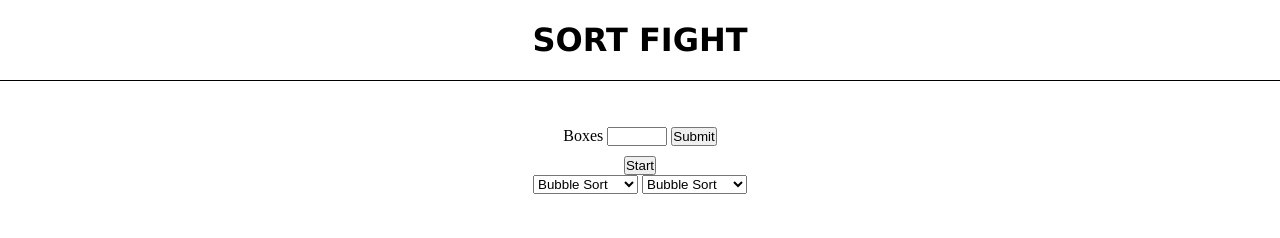
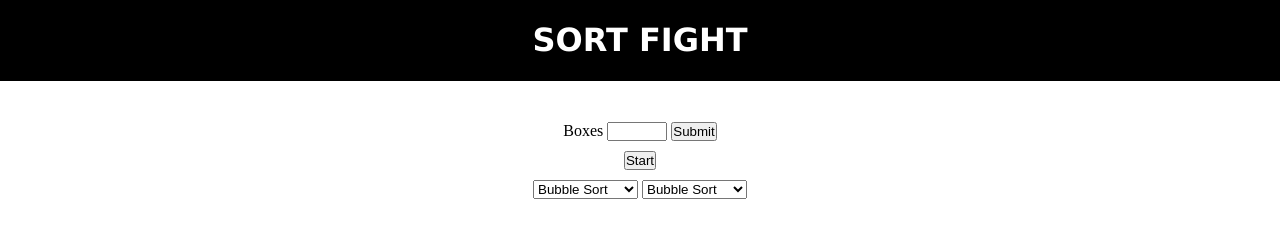
Before and after one commit to Meet-forever/Sort-fight, a plain HTML site: page index.html in a window 1280 px wide. Drawn offline with Linux system fonts and the light colour scheme.

Commit message:
made some minor UI change

```diff
--- a/index.html
+++ b/index.html
@@ -20,16 +20,16 @@
                     <button id="submitBtn" type="submit">Submit</button>
                 </form>
                 <button type="button" id="startBtn">Start</button>
-                <div >
+                <div id="option-container" >
                     <select name="sortTypes" id="option1" value="box1option">
                         <option value="bubble">Bubble Sort</option>
+                        <option value="selection">Selection Sort</option>
                         <option value="insertion">Insertion Sort</option>
-                        <option value="selection">Selection Sort</option>
                     </select>
                     <select id="option2" name="sortTypes" value="box2option">
                         <option value="bubble">Bubble Sort</option>
+                        <option value="selection">Selection Sort</option>
                         <option value="insertion">Insertion Sort</option>
-                        <option value="selection">Selection Sort</option>
                     </select>
                 </div>
         </div>
--- a/style.css
+++ b/style.css
@@ -15,7 +15,8 @@ nav{
     font-family: 'Lucida Sans', 'Lucida Sans Regular', 'Lucida Grande', 'Lucida Sans Unicode', Geneva, Verdana, sans-serif;
     font-weight: 800;
     border-bottom: 1px solid black;
-    background-color: white;
+    background-color: black;
+    color: white;
 }
 #mainContentWrapper{
     min-height: 100vh;
@@ -51,7 +52,9 @@ form{
     justify-content: center;
     margin: 10px;
 }
-
+#option-container{
+    margin-top: 10px;
+}
 #box2{
     height: 280px;
     width: 620px;
```
